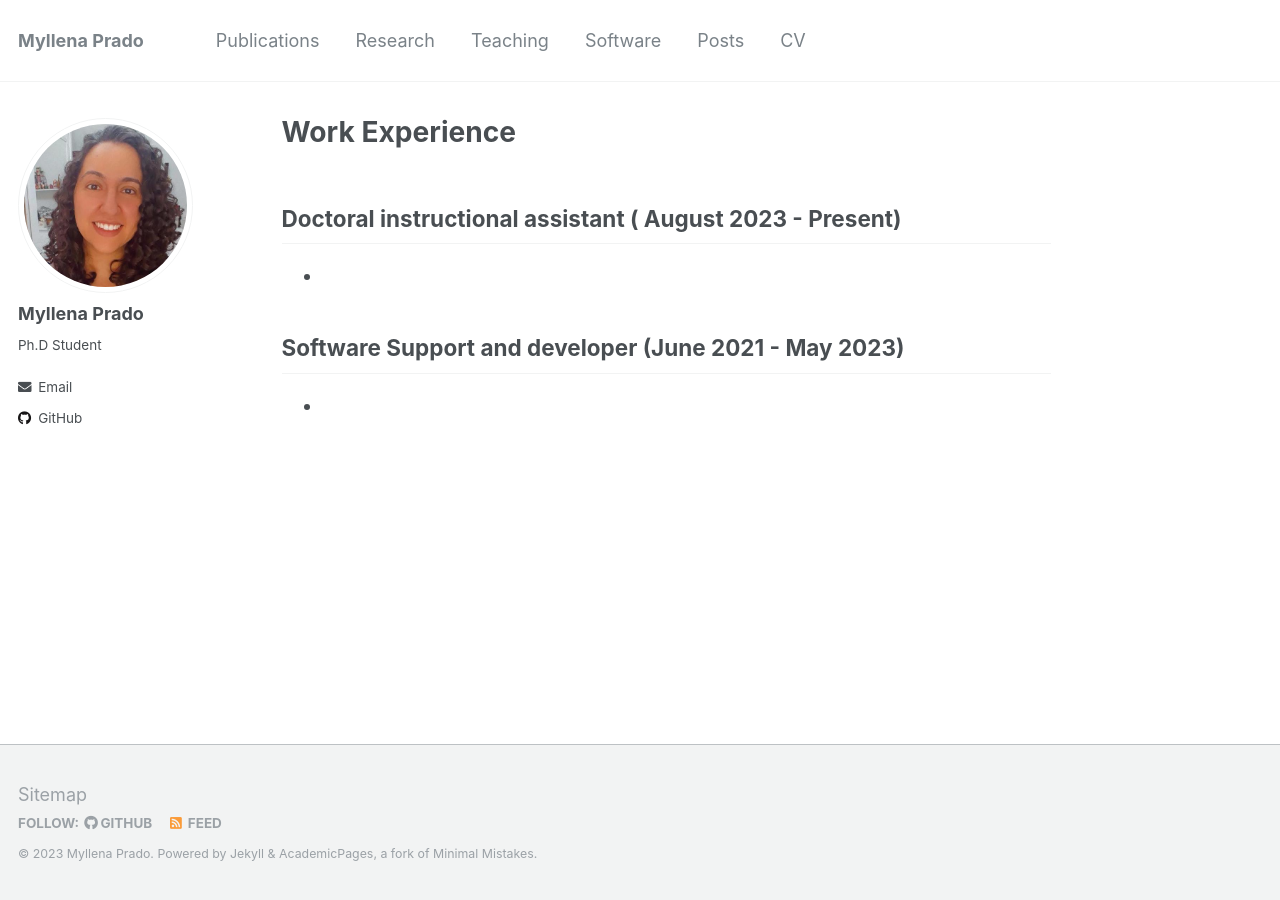
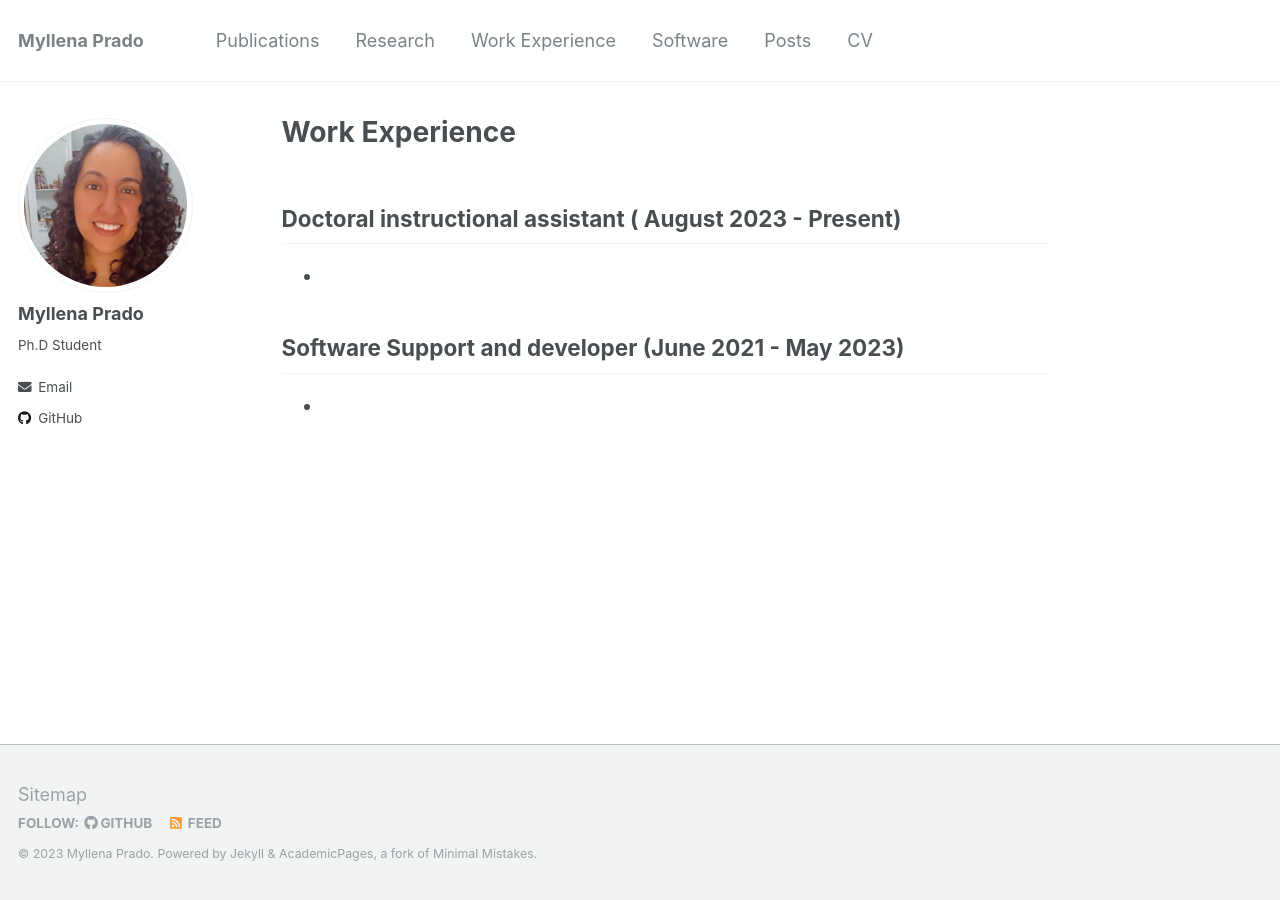
Before and after one commit to MyllenaAPrado/MyllenaAPrado.github.io, a Jekyll site: the page built from _pages/work.md, in a window 1280 px wide. Built offline with Jekyll 4.4.1, drawn with Linux system fonts in a browser that asks for light colours.

Commit message:
Include work section

```diff
--- a/_data/navigation.yml
+++ b/_data/navigation.yml
@@ -6,8 +6,8 @@ main:
   - title: "Research"
     url: /research/
 
-  - title: "Teaching"
-    url: /teaching/
+  - title: "Work Experience"
+    url: /work/
 
   - title: "Software"
     url: /software/
--- a/_pages/work.md
+++ b/_pages/work.md
@@ -1,5 +1,5 @@
 ---
-permalink: /Work/
+permalink: /work/
 title: "Work Experience"
 ---
 
```
